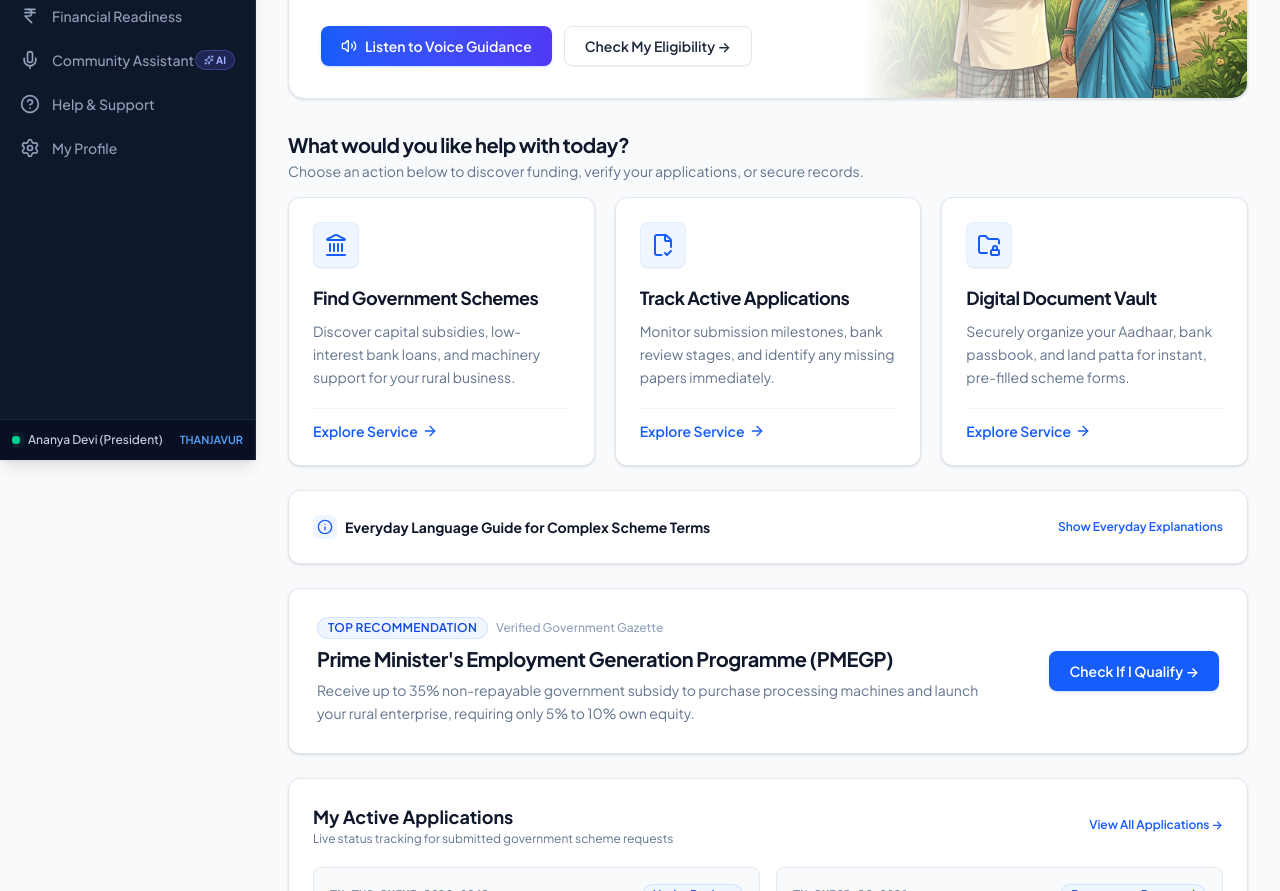
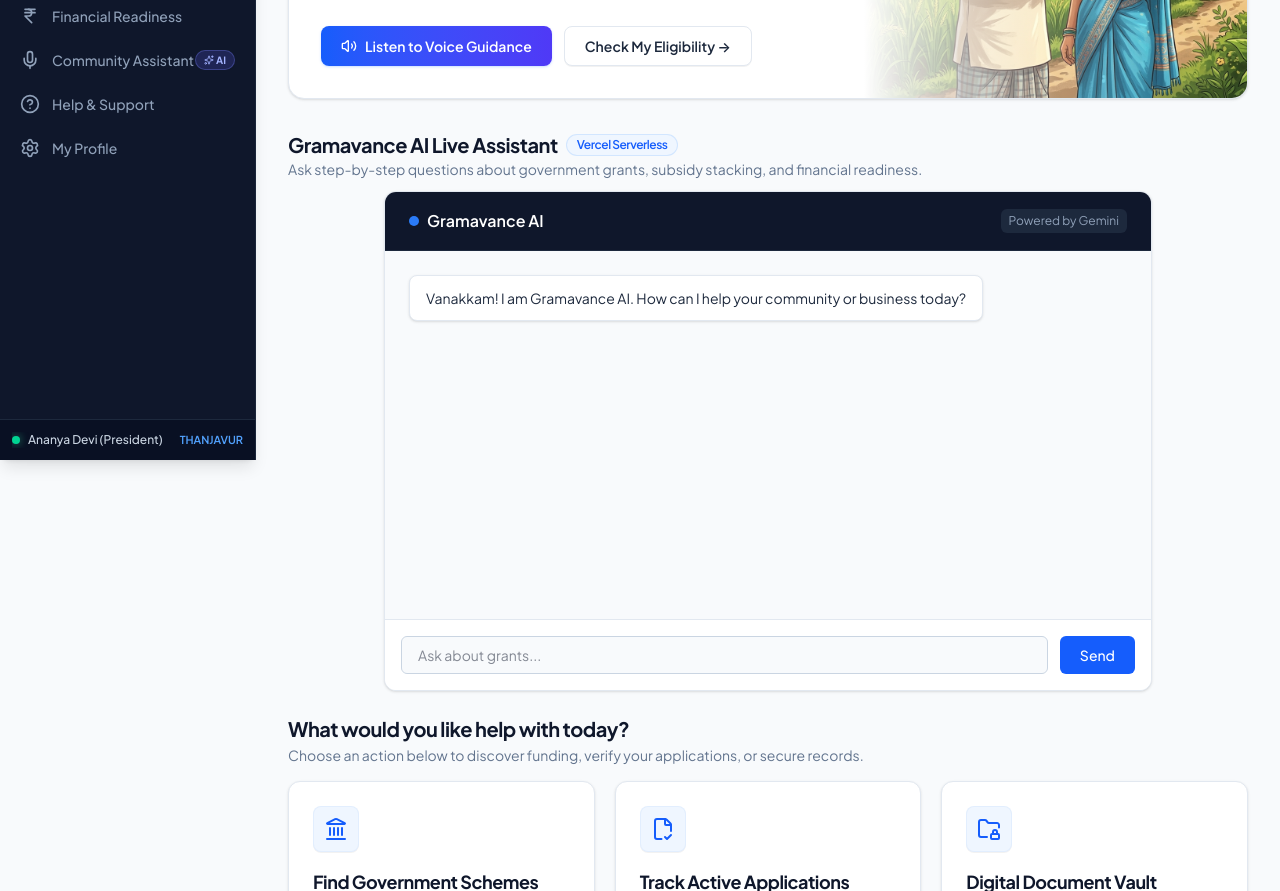
Before and after one commit to Hari26-7/GRAMAVANCE-, a React (Vite) app: page /#/dashboard in a window 1280 px wide. Shown: the part 340-1231 px from the top of the page. Built offline with nearby package versions, Linux system fonts and the light colour scheme.

Commit message:
feat: upgrade to Gramavance AI with Vercel serverless function and live chat component

```diff
--- /dev/null
+++ b/api/chat.js
@@ -0,0 +1,20 @@
+import { GoogleGenerativeAI } from "@google/generative-ai";
+
+export default async function handler(req, res) {
+  if (req.method !== 'POST') return res.status(405).json({ message: 'Only POST allowed' });
+
+  try {
+    const { message } = req.body;
+    const genAI = new GoogleGenerativeAI(process.env.GEMINI_API_KEY);
+    const model = genAI.getGenerativeModel({
+      model: "gemini-1.5-flash",
+      systemInstruction: "You are 'Gramavance AI', an expert development assistant for rural micro-economies and Self-Help Groups (SHGs). Provide clear, step-by-step guidance on government grants, subsidy stacking, and financial readiness. Use Markdown, bullet points, and empathetic language."
+    });
+
+    const result = await model.generateContent(message);
+    res.status(200).json({ text: await result.response.text() });
+  } catch (error) {
+    console.error("API Error:", error);
+    res.status(500).json({ message: 'Internal Server Error' });
+  }
+}
--- a/package.json
+++ b/package.json
@@ -10,6 +10,7 @@
     "preview": "vite preview"
   },
   "dependencies": {
+    "@google/generative-ai": "^0.24.1",
     "@tailwindcss/vite": "^4.3.3",
     "clsx": "^2.1.1",
     "lucide-react": "^1.66.0",
--- /dev/null
+++ b/src/components/GramavanceChat.tsx
@@ -0,0 +1,56 @@
+import { useState } from 'react';
+
+export default function GramavanceChat() {
+  const [input, setInput] = useState('');
+  const [messages, setMessages] = useState([{ role: 'ai', text: 'Vanakkam! I am Gramavance AI. How can I help your community or business today?' }]);
+  const [isLoading, setIsLoading] = useState(false);
+
+  const handleSend = async () => {
+    if (!input.trim()) return;
+    const userText = input;
+    setMessages(prev => [...prev, { role: 'user', text: userText }]);
+    setInput('');
+    setIsLoading(true);
+
+    try {
+      const response = await fetch('/api/chat', {
+        method: 'POST',
+        headers: { 'Content-Type': 'application/json' },
+        body: JSON.stringify({ message: userText }),
+      });
+      const data = await response.json();
+      setMessages(prev => [...prev, { role: 'ai', text: data.text }]);
+    } catch (error) {
+      console.error('Gramavance AI connection error:', error);
+      setMessages(prev => [...prev, { role: 'ai', text: 'Connection error.' }]);
+    } finally {
+      setIsLoading(false);
+    }
+  };
+
+  return (
+    <div className="flex flex-col h-[500px] w-full max-w-3xl mx-auto bg-white border border-slate-200 rounded-xl shadow-sm overflow-hidden">
+      <div className="bg-slate-900 px-6 py-4 border-b border-slate-800 flex justify-between items-center">
+        <h3 className="text-white font-semibold flex items-center gap-2">
+          <span className="bg-blue-500 w-2.5 h-2.5 rounded-full animate-pulse"></span>
+          Gramavance AI
+        </h3>
+        <span className="text-xs text-slate-400 bg-slate-800 px-2 py-1 rounded-md">Powered by Gemini</span>
+      </div>
+      <div className="flex-1 p-6 overflow-y-auto bg-slate-50 flex flex-col gap-4">
+        {messages.map((msg, i) => (
+          <div key={i} className={`flex ${msg.role === 'user' ? 'justify-end' : 'justify-start'}`}>
+            <div className={`max-w-[85%] rounded-lg px-4 py-3 text-sm ${msg.role === 'user' ? 'bg-blue-600 text-white shadow-sm' : 'bg-white border border-slate-200 text-slate-800 shadow-sm'}`}>
+              {msg.text}
+            </div>
+          </div>
+        ))}
+        {isLoading && <div className="text-sm text-slate-500 animate-pulse">Generating response...</div>}
+      </div>
+      <div className="p-4 bg-white border-t border-slate-200 flex gap-3">
+        <input type="text" value={input} onChange={(e) => setInput(e.target.value)} onKeyDown={(e) => e.key === 'Enter' && handleSend()} placeholder="Ask about grants..." className="flex-1 bg-slate-50 border border-slate-300 rounded-md px-4 py-2 text-sm focus:outline-none focus:ring-2 focus:ring-blue-600" />
+        <button onClick={handleSend} disabled={isLoading} className="bg-blue-600 hover:bg-blue-700 text-white px-5 py-2 rounded-md text-sm font-medium disabled:opacity-50">Send</button>
+      </div>
+    </div>
+  );
+}
--- a/src/pages/Dashboard.tsx
+++ b/src/pages/Dashboard.tsx
@@ -11,6 +11,7 @@ import {
   ArrowRight,
   Sparkles,
 } from 'lucide-react';
+import GramavanceChat from '../components/GramavanceChat';
 import { useLanguage } from '../context/LanguageContext';
 import { VERIFIED_SCHEMES, MOCK_APPLICATIONS } from '../data/mockData';
 
@@ -161,6 +162,24 @@ export const Dashboard: React.FC = () => {
             />
             <div className="absolute inset-0 bg-gradient-to-r from-white dark:from-slate-900 via-white/20 dark:via-slate-900/20 to-transparent pointer-events-none" />
           </div>
+        </div>
+
+        {/* Gramavance AI Serverless Live Assistant */}
+        <div className="space-y-3">
+          <div className="flex items-center justify-between">
+            <div>
+              <h2 className="text-xl font-bold text-slate-900 dark:text-white tracking-tight flex items-center gap-2">
+                <span>Gramavance AI Live Assistant</span>
+                <span className="text-xs font-semibold px-2.5 py-0.5 rounded-full bg-blue-50 dark:bg-blue-950 text-blue-600 dark:text-blue-400 border border-blue-200/60 dark:border-blue-800">
+                  Vercel Serverless
+                </span>
+              </h2>
+              <p className="text-sm text-slate-500 dark:text-slate-400">
+                Ask step-by-step questions about government grants, subsidy stacking, and financial readiness.
+              </p>
+            </div>
+          </div>
+          <GramavanceChat />
         </div>
 
         {/* 2. Three Action Cards (Crisp, Tactile SaaS Grid) */}
```
Also changed, not shown: vercel.json, 1 other file (tests, documents, lock files or other folders).
